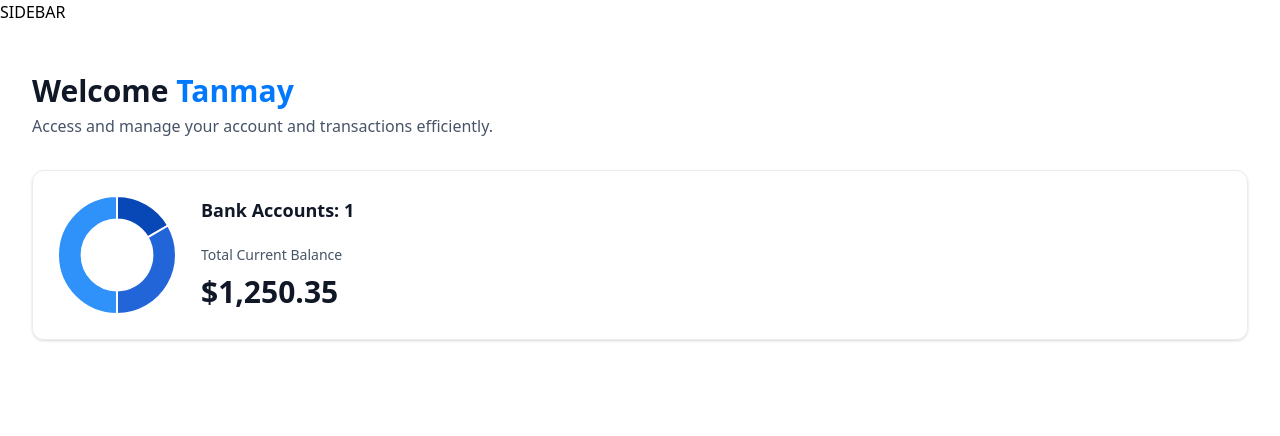
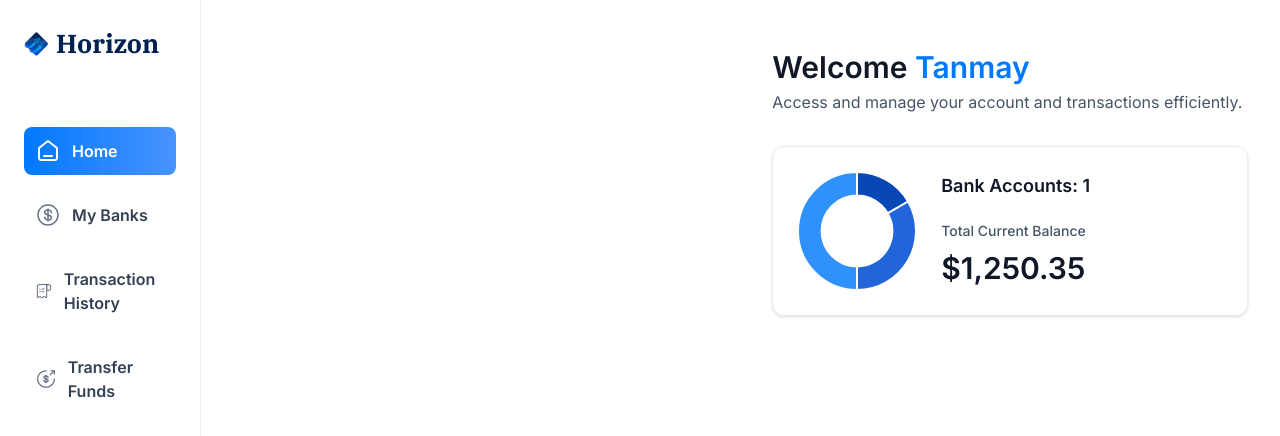
Before and after one commit to tanmaysarin/Banking_App, a Next.js app: page / in a window 1280 px wide. Shown: the top 436 px of the page. Built offline with nearby package versions, Linux system fonts and the light colour scheme.

Commit message:
implement half of left nav bar with the mobile navbar portion left

```diff
--- a/app/(root)/layout.tsx
+++ b/app/(root)/layout.tsx
@@ -1,11 +1,30 @@
+import Sidebar from "@/components/Sidebar";
+import Image from "next/image";
+
 export default function RootLayout({
   children,
 }: Readonly<{
   children: React.ReactNode;
 }>) {
+
+  const loggedIn = { firstName: 'Tanmay', lastName: 'Sarin' };
+
   return (
-    <main>
-        SIDEBAR
+    <main className="flex h-screen w-full font-inter">
+        <Sidebar user={loggedIn}/>
+
+        <div className="flex size-full flex-col">
+          <div className="root-layout">
+            <Image src="/icons/logo.svg"
+            width={30}
+            height={30}
+            alt="menu icon"
+            />
+            <div>
+
+            </div>
+          </div>
+        </div>
         {children}
     </main>
   );
--- /dev/null
+++ b/components/Sidebar.tsx
@@ -0,0 +1,61 @@
+'use client'
+
+import { sidebarLinks } from '@/constants'
+import { cn } from '@/lib/utils'
+import Image from 'next/image'
+import Link from 'next/link'
+import { usePathname } from 'next/navigation'
+import React from 'react'
+
+const Sidebar = ({ user }: SiderbarProps) => {
+  const pathname = usePathname();
+
+  return (
+    <section className='sidebar'>
+        <nav className='flex flex-col gap-4'>
+            <Link
+            href="/"
+            className="mb-12 cursor-pointer flex items-center gap-2">
+                <Image
+                    src="/icons/logo.svg"
+                    width={34}
+                    height={34}
+                    alt="Horizon Logo"
+                    className='size-[24px] max-xl:size-14'
+                />
+                <h1 className='sidebar-logo'>Horizon</h1>
+            </Link>
+
+            {sidebarLinks.map((item) => {
+                const isActive = pathname === item.route || pathname.startsWith(`${item.route}/`);
+
+                return (
+                    <Link
+                    href={item.route}
+                    key={item.label}
+                    className={cn('sidebar-link', {'bg-bank-gradient': isActive })}
+                    >
+                        <div className='relative size-6'>
+                            <Image
+                                src={item.imgURL}
+                                alt={item.label}
+                                fill
+                                className={cn({'brightness-[3] invert-0': isActive})}
+                            />
+                        </div>
+                        <p className={cn('sidebar-label', {'!text-white': isActive})}>
+                            {item.label}
+                        </p>
+                    </Link>
+                )
+            })}
+
+            USER
+        </nav>
+
+        FOOTER
+    </section>
+  )
+}
+
+export default Sidebar
```
